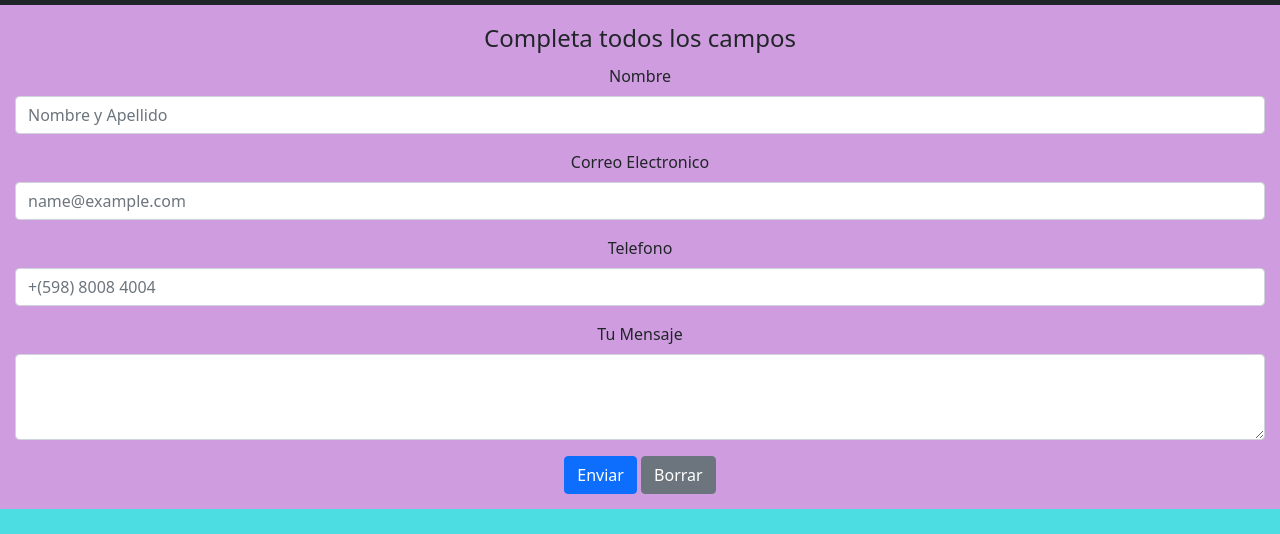
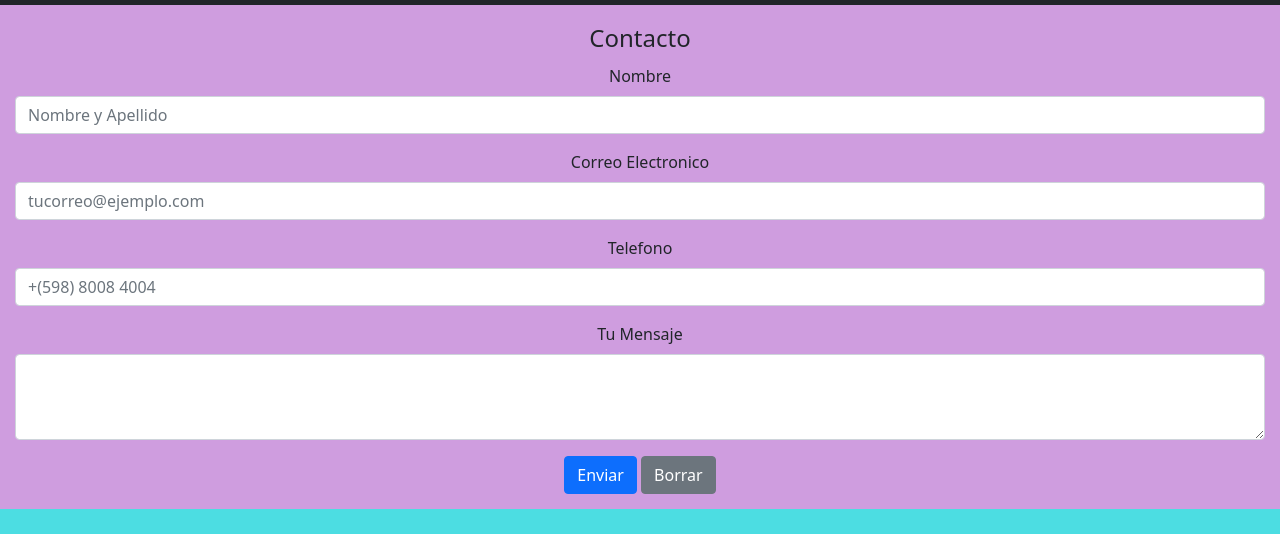
Before and after one commit to eldictador007/Pandora-SantiagoMoulia, a plain HTML site: page pages/contacto.html in a window 1280 px wide. Shown: the part 51-585 px from the top of the page. Drawn offline with nearby package versions, Linux system fonts and the light colour scheme.

Commit message:
pagina de contacto completa

```diff
--- a/pages/contacto.html
+++ b/pages/contacto.html
@@ -58,7 +58,7 @@
       <div>
         <form>
             <fieldset style="padding: 15px;">
-                <legend>Completa todos los campos</legend>
+                <legend>Contacto</legend>
                 <!-- Formulario de contacto -->
                 <div class="mb-3">
                   <label for="exampleFormControlInput1" class="form-label">Nombre</label>
@@ -66,7 +66,7 @@
                 </div>
                 <div class="mb-3">
                   <label for="exampleFormControlInput1" class="form-label">Correo Electronico</label>
-                  <input type="email" class="form-control" id="exampleFormControlInput2" placeholder="name@example.com">
+                  <input type="email" class="form-control" id="exampleFormControlInput2" placeholder="tucorreo@ejemplo.com">
                 </div>
                 <div class="mb-3">
                   <label for="exampleFormControlInput1" class="form-label">Telefono</label>
```
